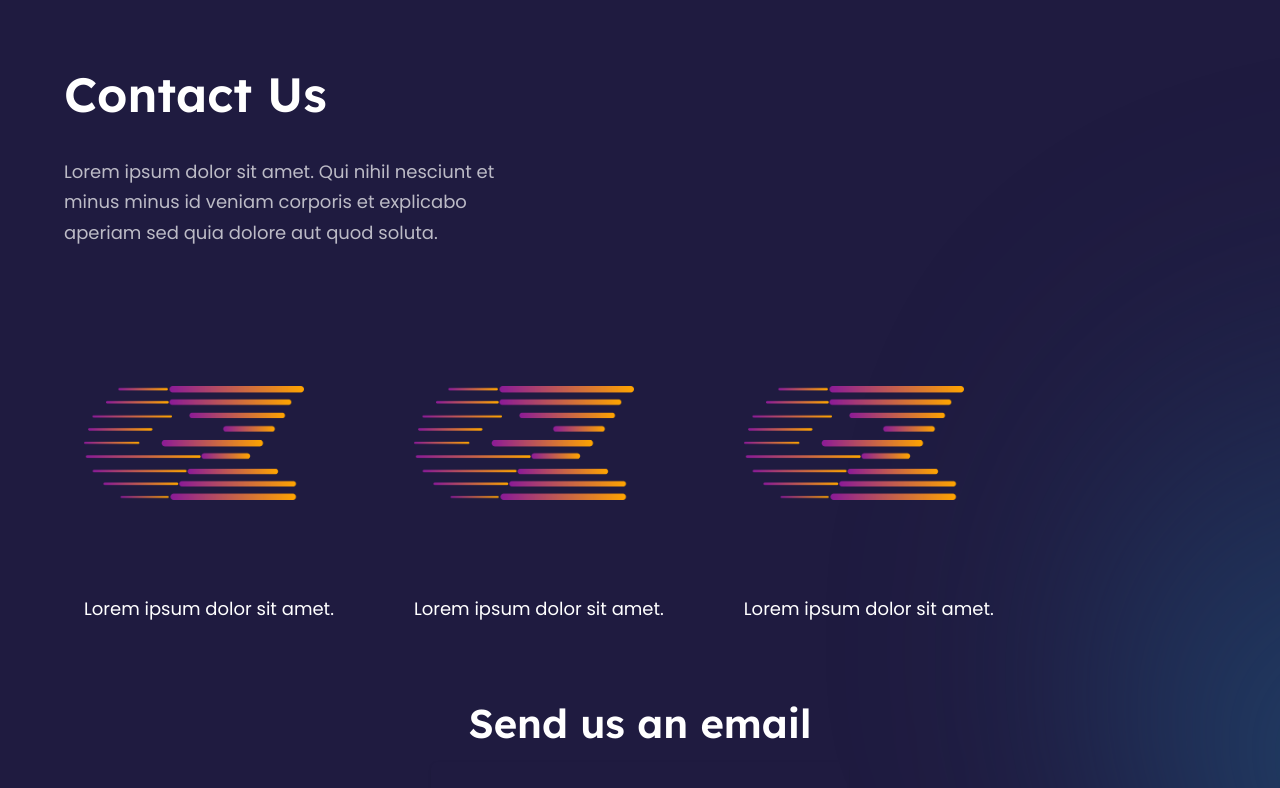
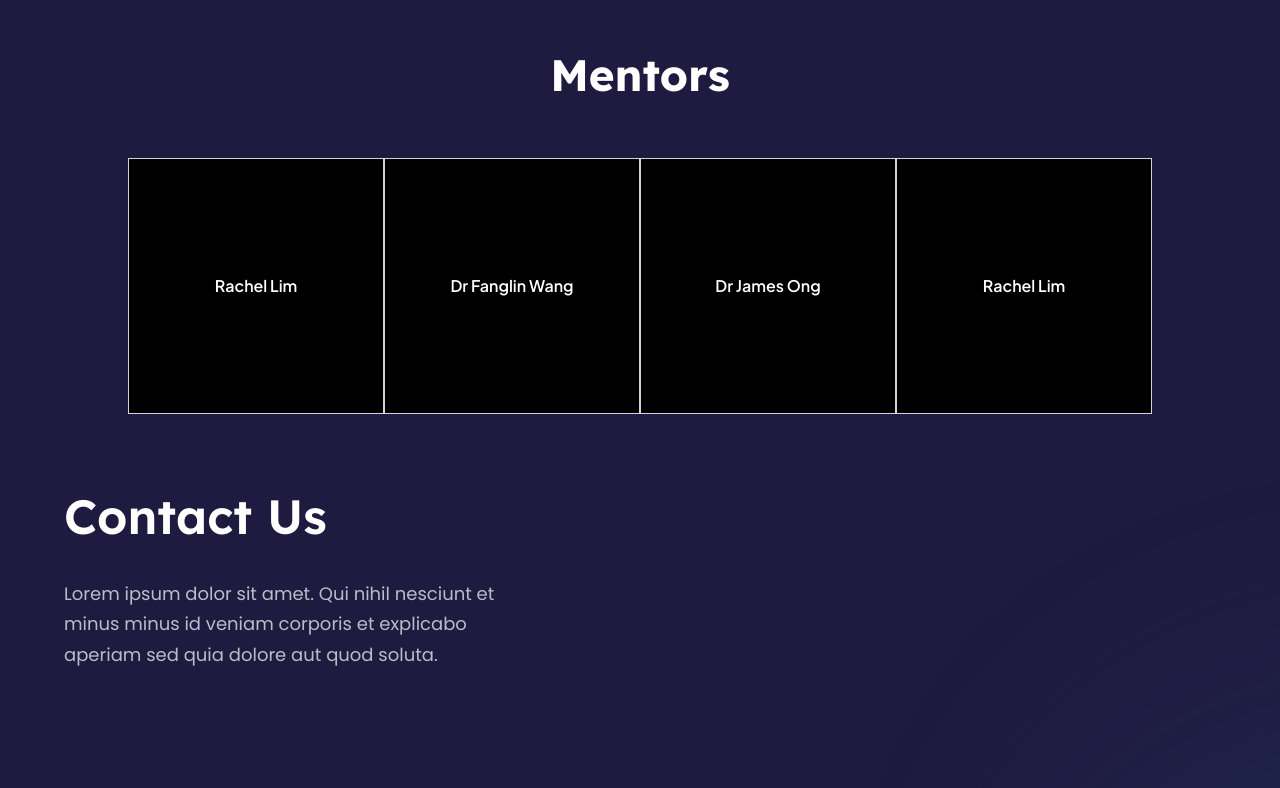
Before and after one commit to groundzero2023/groundzero-website, a React (Vite) app in the folder groundzero/: page / in a window 1280 px wide. Shown: the part 3415-4203 px from the top of the page. Built offline with nearby package versions, Linux system fonts and the light colour scheme.

Commit message:
Create skeleton for mentor page

```diff
--- a/groundzero/src/App.jsx
+++ b/groundzero/src/App.jsx
@@ -10,6 +10,7 @@ import {
   Workshops,
   Timeline,
   Partners,
+  Mentors,
   ContactUs,
   Faq,
   Footer,
@@ -36,6 +37,7 @@ const App = () => (
         <Workshops />
         <Timeline />
         <Partners />
+        <Mentors />
         <ContactUs />
         <Faq />
         <Footer />
--- /dev/null
+++ b/groundzero/src/components/MentorCard.jsx
@@ -0,0 +1,55 @@
+import React from "react";
+import { groundzero } from "../assets";
+
+const MentorCard = ({mentor, setOpenCard, setCurrMentor}) => {
+  return (
+    <div className="flex items-center justify-center overflow-x-hidden overflow-y-auto fixed inset-0 z-50 outline-none focus:outline-none bg-gray-600/60 backdrop-blur">
+      <div className="grid w-[80%] h-[90%] bg-black">
+        <div className="flex">
+            {/* Pic */}
+            <div className="w-[45%] bg-white text-black">
+
+            </div>
+
+            {/* Desc */}
+            <div className="w-[55%] px-3 py-2">
+                {/* Header */}
+                <div className="flex h-[10%] w-full">
+                    <div className="flex w-1/2 justify-start">
+                        LOGO
+                    </div>
+                    <a href={mentor.personalLink} target="_blank" className="flex w-1/2 justify-end">
+                        LINKEDIN
+                    </a>
+                </div>
+
+                {/* Details */}
+                <div className="h-[90%]">
+                    <h2 className="text-4xl">
+                        {mentor.title}
+                    </h2>
+                    <h2 className="text-2xl mt-3">
+                        {mentor.subtitle}
+                    </h2>
+                    <h2 className="text-xl mt-2">
+                        {mentor.info}
+                    </h2>
+                    <h2 className="text-sm mt-1 whitespace-pre-line space-y-2">
+                        {mentor.description.map((desc) => (
+                            <div>
+                                {desc}
+                            </div>
+                        ))}
+                    </h2>
+                </div>
+            </div>
+        </div>
+      </div>
+      <div className="py-2 px-4 bg-black rounded-full absolute top-4 right-5 cursor-pointer" onClick={() => setOpenCard(false)}>
+        X
+      </div>
+    </div>
+  )
+};
+
+export default MentorCard;
--- /dev/null
+++ b/groundzero/src/components/Mentors.jsx
@@ -0,0 +1,33 @@
+import React, { useState } from 'react';
+import MentorCard from './MentorCard';
+import { mentors } from '../constants';
+
+const Mentors = () => {
+  const [currMentor, setCurrMentor] = useState({});
+  const [openCard, setOpenCard] = useState(false);
+
+  return (
+    <div className="grid place-items-center text-white xs:px-16 lg:px-10">
+      <div className="heading">
+        Mentors
+      </div>
+      <div className="grid grid-cols-4">
+        {mentors.map((mentor) => (
+          <div className="cursor-pointer w-64 h-64 bg-black border border-gray-300 grid place-items-center"
+          onClick={() => {
+            setOpenCard(true);
+            setCurrMentor(mentor);
+          }}
+          >
+            {mentor.title}
+          </div>
+        ))}
+      </div>
+      {
+        openCard && <MentorCard mentor={currMentor} setOpenCard={setOpenCard} setCurrMentor={setCurrMentor}/>
+      }
+    </div>
+  )
+};
+
+export default Mentors;
--- a/groundzero/src/components/index.js
+++ b/groundzero/src/components/index.js
@@ -8,6 +8,7 @@ import ContactUs from "./ContactUs";
 import DisplayIcon from "./DisplayIcon";
 import Faq from "./Faq";
 import Footer from "./Footer";
+import Mentors from "./Mentors";
 import NavigationBar from "./NavigationBar";
 import Partners from "./Partners";
 import PastEvents from "./PastEvents";
@@ -24,6 +25,7 @@ export {
     DisplayIcon,
     Faq,
     Footer,
+    Mentors,
     NavigationBar,
     Partners,
     PastEvents,
--- a/groundzero/src/constants/index.js
+++ b/groundzero/src/constants/index.js
@@ -378,3 +378,59 @@ export const workshops = [
     link: "",
   },
 ]
+
+export const mentors = [
+  {
+    title:"Rachel Lim",
+    subtitle:"Co-Founder",
+    info: "Love, Bonito",
+    personalLink:"https://www.linkedin.com/in/rachel-lim-25b3b262/",
+    imgsrc:"/assets/images/speakers/2022/1_1 Formatted/Fanglin Wang.jpg",
+    imgFull:"/assets/images/speakers/2022/ignite/LB Rachel Lim Profile Image.jpg",
+    description: [
+        "Rachel Lim co-founded what was to be Love, Bonito at a tender age of 19. She started her own online fashion business when e-commerce was at its infancy and grew the blogshop into a multi-million dollar global brand in just over a decade.",
+        "Her desire to empower women through thoughtful creations and memorable experiences has propelled her to set up international brick-and-mortar stores, expanded the brand into international waters, making it the largest omnichannel women’s fashion label in Southeast Asia."
+    ]
+  },
+  {
+    title:"Dr Fanglin Wang",
+    subtitle:"Head of R&D Department",
+    info: "ADVANCE.AI",
+    personalLink:"https://www.linkedin.com/in/fanglinwang/",
+    imgsrc:"/assets/images/speakers/2022/1_1 Formatted/Fanglin Wang.jpg",
+    imgFull:"/assets/images/speakers/2022/innovation/Fanglin Wang.jpg",
+    description: ["Dr. WANG Fanglin is currently the Head of Research and Development at ADVANCE.AI.\
+        He has over 15 years of experience developing AI techniques to tackle academic and industrial problems. \
+        Prior to ADVANCE.AI, he used to be the associate director of Video Analytics and Machine Learning at NCS Group, \
+        CTO at KAI Square, Research Fellow at NUS, and research scientist at Autodesk and another 2 international companies. \
+        He received his Ph.D. from Shanghai Jiao Tong University and master and bachelor degrees both from Harbin Institute of Technology."]
+  },
+  {
+    title:"Dr James Ong",
+    subtitle:"Founder & CEO",
+    info: "Origami",
+    personalLink:"https://www.linkedin.com/in/jamesongkayliang/",
+    imgsrc:"/assets/images/speakers/2022/1_1 Formatted/James Ong.jpg",
+    imgFull:"/assets/images/speakers/2022/innovation/James Ong.jpg",
+    description: ["Dr. James Ong is an entrepreneur and community builder who has incubated, \
+    invested and mentored various technology start-ups and he is actively involved in the AI and tech ecosystem in China and ASEAN. \
+    He is the founder and CEO of Origami that provides strategy, technology and investment advisory services for venturing towards \
+    Autonomous Enterprise where he has more than 35 years of experience on digital transformation in Asia, US and Europe across \
+    multiple industry verticals. James founded Artificial Intelligence International Institute (AIII), a think tank advocating \
+    Sustainable AI for Humanity. He is also adjunct professor at SUTD and serves as mentor at NUS, SUTD and NTU. He started his career \
+    as an AI scientist at leading US MCC research lab on advanced AI Fifth Generation Computer research and received his PhD in Management \
+    Information System specializing on AI for Business Process Automation and MA & BA in Computer Science from the University of Texas at Austin."]
+  },
+  {
+    title:"Rachel Lim",
+    subtitle:"Co-Founder",
+    info: "Love, Bonito",
+    personalLink:"https://www.linkedin.com/in/rachel-lim-25b3b262/",
+    imgsrc:"/assets/images/speakers/2022/1_1 Formatted/Fanglin Wang.jpg",
+    imgFull:"/assets/images/speakers/2022/ignite/LB Rachel Lim Profile Image.jpg",
+    description: [
+        "Rachel Lim co-founded what was to be Love, Bonito at a tender age of 19. She started her own online fashion business when e-commerce was at its infancy and grew the blogshop into a multi-million dollar global brand in just over a decade.",
+        "Her desire to empower women through thoughtful creations and memorable experiences has propelled her to set up international brick-and-mortar stores, expanded the brand into international waters, making it the largest omnichannel women’s fashion label in Southeast Asia."
+    ]
+  },
+]
```
